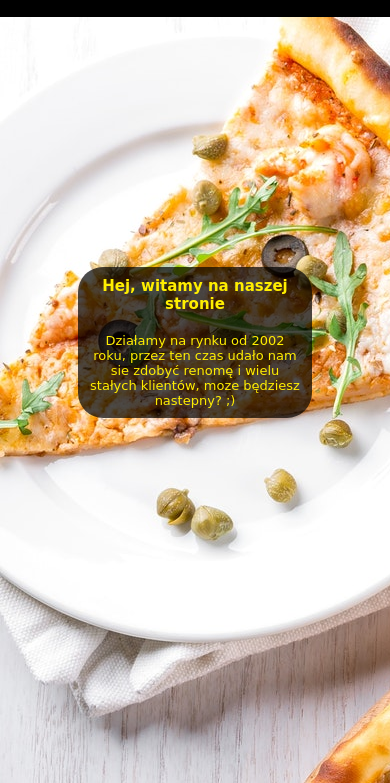
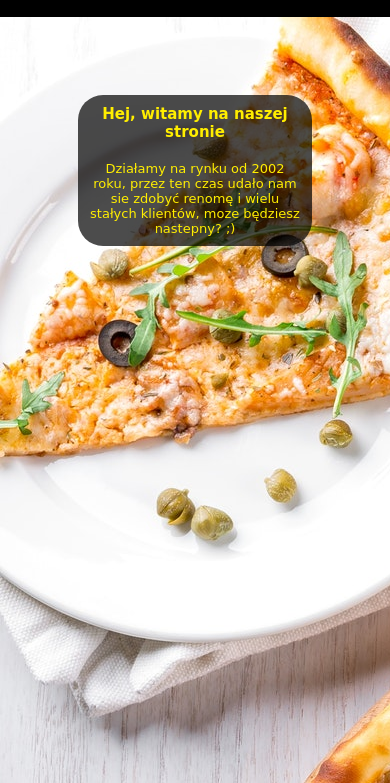
Before and after one commit to Lotosney/pizzeria-site, a plain HTML site: page index.html in a window 390 px wide. Shown: the part 61-844 px from the top of the page. Drawn offline with Linux system fonts and the light colour scheme.

Commit message:
Add styling fix

```diff
--- a/styles.css
+++ b/styles.css
@@ -143,7 +143,8 @@ input[type="checkbox"] {
         background-color: rgb(0, 0, 0, 0.7);
         width: 60%;
         margin-left: 20%;
-        margin-top: 250px;
+        margin-top: 20%;
+        margin-bottom: 20%;
         border-radius: 25px;
     }
 
```
